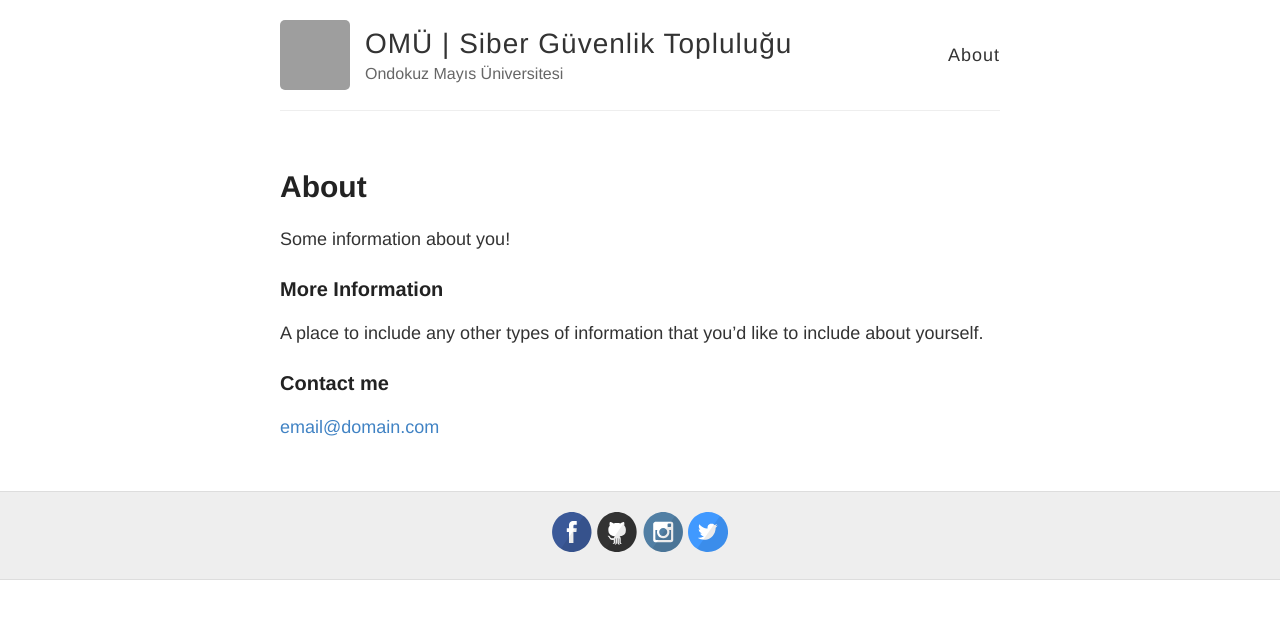
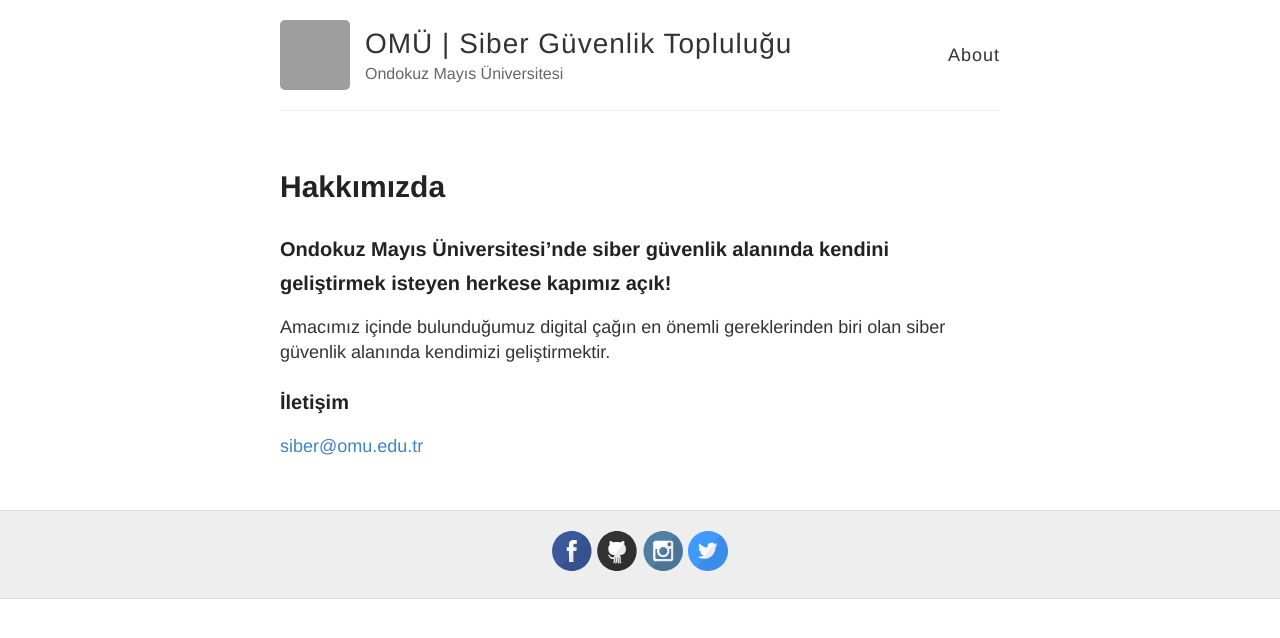
Before and after one commit to omusiber/eski_site, a Jekyll site: the page built from about.md, in a window 1280 px wide. Shown: the top 638 px of the page. Built offline with Jekyll 4.4.1, drawn with Linux system fonts in a browser that asks for light colours; grey boxes are pictures that could not be loaded.

Commit message:
hakkımızda sayfasını düzenle

```diff
--- a/about.md
+++ b/about.md
@@ -1,15 +1,13 @@
 ---
 layout: page
-title: About
+title: Hakkımızda
 permalink: /about/
 ---
 
-Some information about you!
+### Ondokuz Mayıs Üniversitesi'nde siber güvenlik alanında kendini geliştirmek isteyen herkese kapımız açık!
 
-### More Information
+Amacımız içinde bulunduğumuz digital çağın en önemli gereklerinden biri olan siber güvenlik alanında kendimizi geliştirmektir.
 
-A place to include any other types of information that you'd like to include about yourself.
+### İletişim
 
-### Contact me
-
-[email@domain.com](mailto:email@domain.com)
+[siber@omu.edu.tr](mailto:siber@omu.edu.tr)
```
